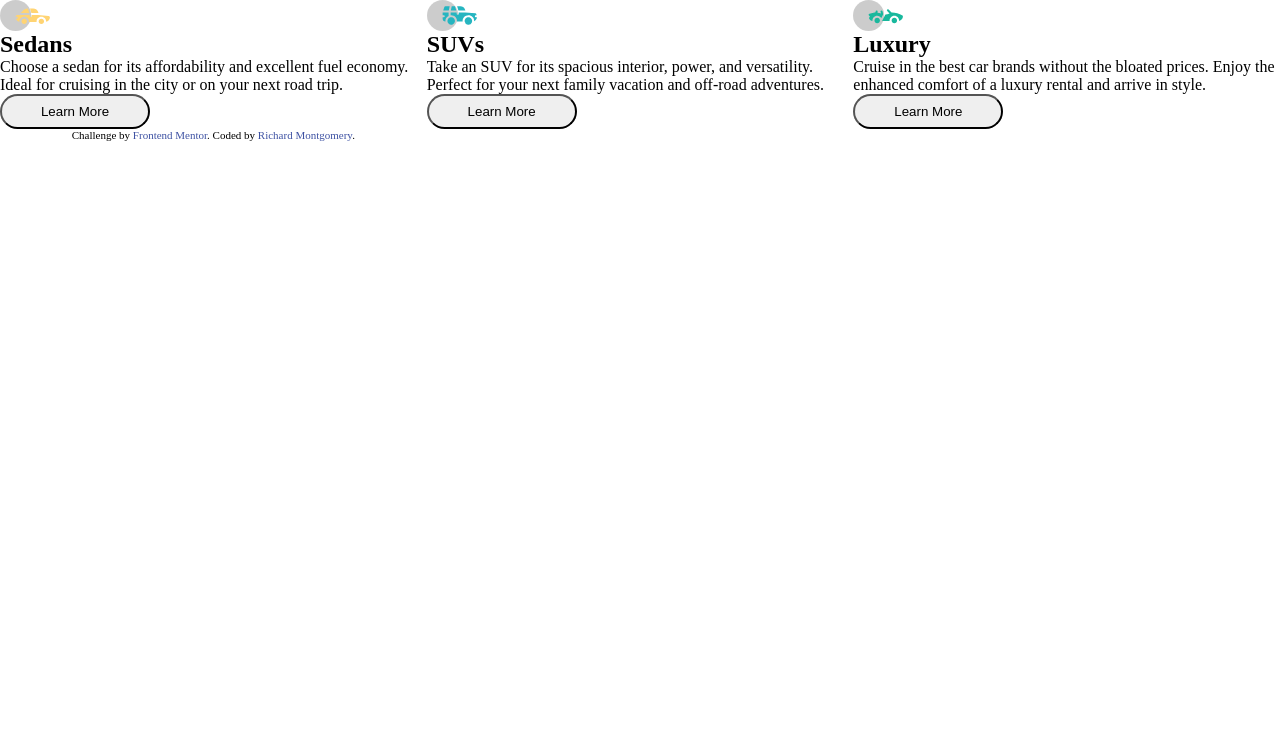
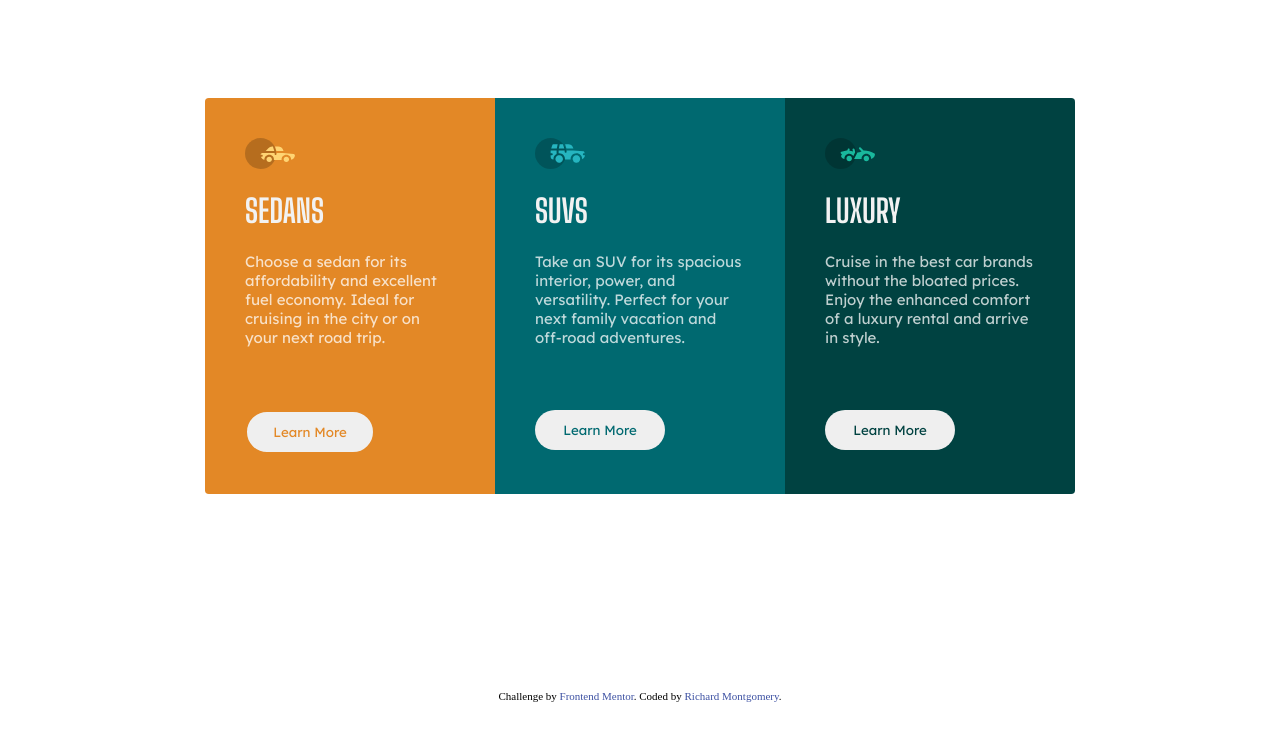
Before and after one commit to montgomeryrd/3-column-preview-card-component-main, a plain HTML site: page index.html in a window 1280 px wide. Drawn offline with Linux system fonts and the light colour scheme.

Commit message:
finished styling

```diff
--- a/index.html
+++ b/index.html
@@ -11,6 +11,7 @@
 
 </head>
 <body>
+  <div class="content">
     <section>
       <img src="./images/icon-sedans.svg" alt="Sedans" />
       <h2>Sedans</h2>
@@ -34,6 +35,7 @@
       rental and arrive in style.</p>
       <button>Learn More</button>
     </section>
+  </div>
 
   <div class="attribution">
     Challenge by <a href="https://www.frontendmentor.io?ref=challenge" target="_blank">Frontend Mentor</a>.
--- a/styles.css
+++ b/styles.css
@@ -1,21 +1,5 @@
-root {
-    --mobile-width: 375px;
-    --desktop-width: 1440px;
-
-    --bright-orange: hsl(31, 77%, 52%);
-    --dark-cyan: hsl(184, 100%, 22%);
-    --very-dark-cyan: hsl(179, 100%, 13%);
-
-    --transparent-white: hsla(0, 0%, 100%, 0.75);
-    --very-light-gray: hsl(0, 0%, 95%);
-
-    --body-font-size: 15px;
-    --font: [Lexend Deca](https://fonts.google.com/specimen/Lexend+Deca);
-    --font-weights: 400;
-
-    --another-font: [Big Shoulders Display](https://fonts.google.com/specimen/Big+Shoulders+Display);
-    --another-weights: 700;
-}
+@import url('https://fonts.googleapis.com/css2?family=Lexend+Deca&display=swap');
+@import url('https://fonts.googleapis.com/css2?family=Big+Shoulders+Display:wght@700&display=swap');
 
 * {
     margin: 0;
@@ -23,28 +7,52 @@ root {
     box-sizing: border-box;
 }
 
-/* Desktop Styles */
 body {
+    width: 100vw;
+    height: 100vh;
     display: grid;
-    grid-template-columns: 1fr 1fr 1fr;
-    font-size: var(--body-font-size);
+    place-items: center;
+}
+
+.content {
+    display: grid;
+    grid-template-columns: repeat(3, 1fr);
+    max-width: 1440px;
+    border-radius: 1mm;
+    overflow: hidden;
+}
+
+h2 {
+    text-transform: uppercase;
+    font-family: 'Big Shoulders Display', cursive;
+    font-size: 2em;
+    color:hsl(0, 0%, 95%);
+}
+
+p {
+    font-family: 'Lexend Deca', sans-serif;
+    color:hsla(0, 0%, 100%, 0.75);
+    font-size: 15px;
 }
 
 section {
     display: flex;
     flex-direction: column;
-    /* background: var(--bright-orange); */
+    gap: 1.4em;
+    padding: 40px;
+    width: 290px;
 }
 
-section {
+section:nth-child(1) {
+    background: hsl(31, 77%, 52%);
 }
 
 section:nth-child(2) {
-
+    background: hsl(184, 100%, 22%);
 }
 
 section:nth-child(3) {
-
+    background: hsl(179, 100%, 13%);
 }
 
 img {
@@ -52,21 +60,73 @@ img {
 }
 
 button {
-    width: 150px;
-    padding: 8px;
+    width: 130px;
+    padding: 12px;
+    margin-top: 3em;
     border-radius: 20mm;
+    font-family: 'Lexend Deca', sans-serif;
+    transition: .25s ease-in-out;
+    cursor: pointer;
+}
+
+section:nth-child(1) button {
+    border: 2px solid hsl(31, 77%, 52%);
+    color:hsl(31, 77%, 52%);
+}
+
+section:nth-child(2) button {
+    border:hsl(184, 100%, 22%);
+    color:hsl(184, 100%, 22%);
+}
+
+section:nth-child(3) button {
+    border:hsl(179, 100%, 13%);
+    color:hsl(179, 100%, 13%);
+}
+
+section:nth-child(1) button:hover {
+    background:hsl(31, 77%, 52%);
+    color:hsl(0, 0%, 95%);
+    border: 2px solid hsl(0, 0%, 95%);
+}
+
+section:nth-child(2) button:hover {
+    background:hsl(184, 100%, 22%);
+    color:hsl(0, 0%, 95%);
+    border: 2px solid hsl(0, 0%, 95%);
+}
+
+section:nth-child(3) button:hover {
+    background:hsl(179, 100%, 13%);
+    color:hsl(0, 0%, 95%);
+    border: 2px solid hsl(0, 0%, 95%);
 }
 
 @media screen and (max-width: 375px) {
+    html {
+        overflow:   scroll;
+    }
+
+    ::-webkit-scrollbar {
+        width: 0px;
+        background: transparent; /* make scrollbar transparent */
+    }
+
     body {
-        display: flex;
-        flex-direction: column;
+        height: 100%;
+    }
+
+    .content {
+        display: grid;
+        grid-template-columns: repeat(1, 1fr);
+        margin: 50px 0;
     }
 
     section {
-        display: flex;
-        flex-direction: column;
-        /* gap: 1em; */
+        width: 310px;
+    }
+    button {
+        margin-top: .2em;
     }
 }
 
@@ -78,4 +138,5 @@ button {
 .attribution a {
     text-decoration: none;
     color: hsl(228, 45%, 44%);
+    padding-bottom: 10px;
 }
```
Lines whose indentation alone changed are shown as unchanged.
